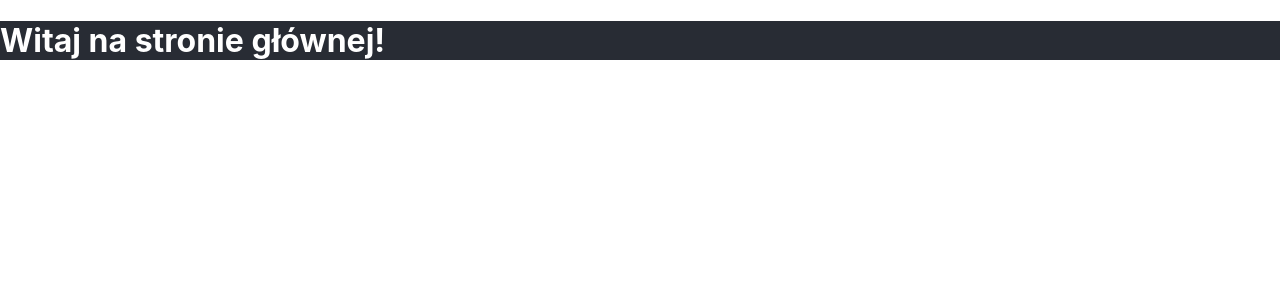
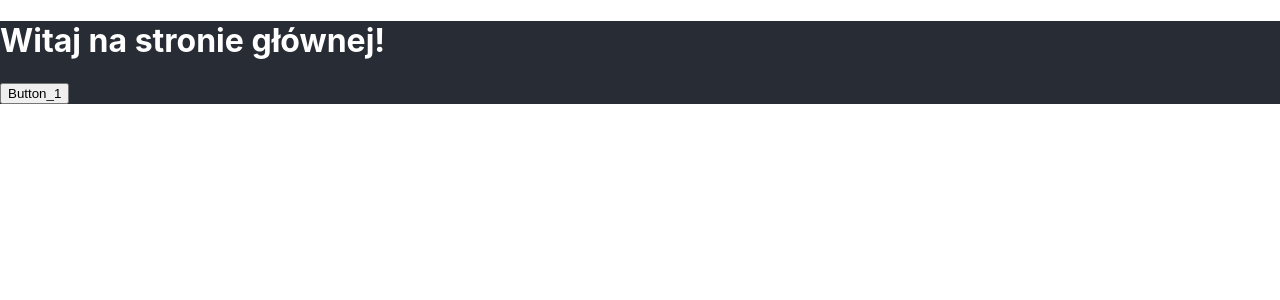
Before and after one commit to NightmareFuryRemi/projekt-zespolowy, a React (Create React App) app: page / in a window 1280 px wide. Shown: the top 300 px of the page. Built offline with nearby package versions, Linux system fonts and the light colour scheme.

Commit message:
1st commit

```diff
--- a/src/components/main-page/main-page.tsx
+++ b/src/components/main-page/main-page.tsx
@@ -6,6 +6,9 @@ const MainPage: React.FC<{}> = () => {
   return (
     <div className="main-page">
       <h1>Witaj na stronie głównej!</h1>
+      <div className="bottom-Page">
+        <button>Button_1</button>
+      </div>
     </div>
   );
 };
```
